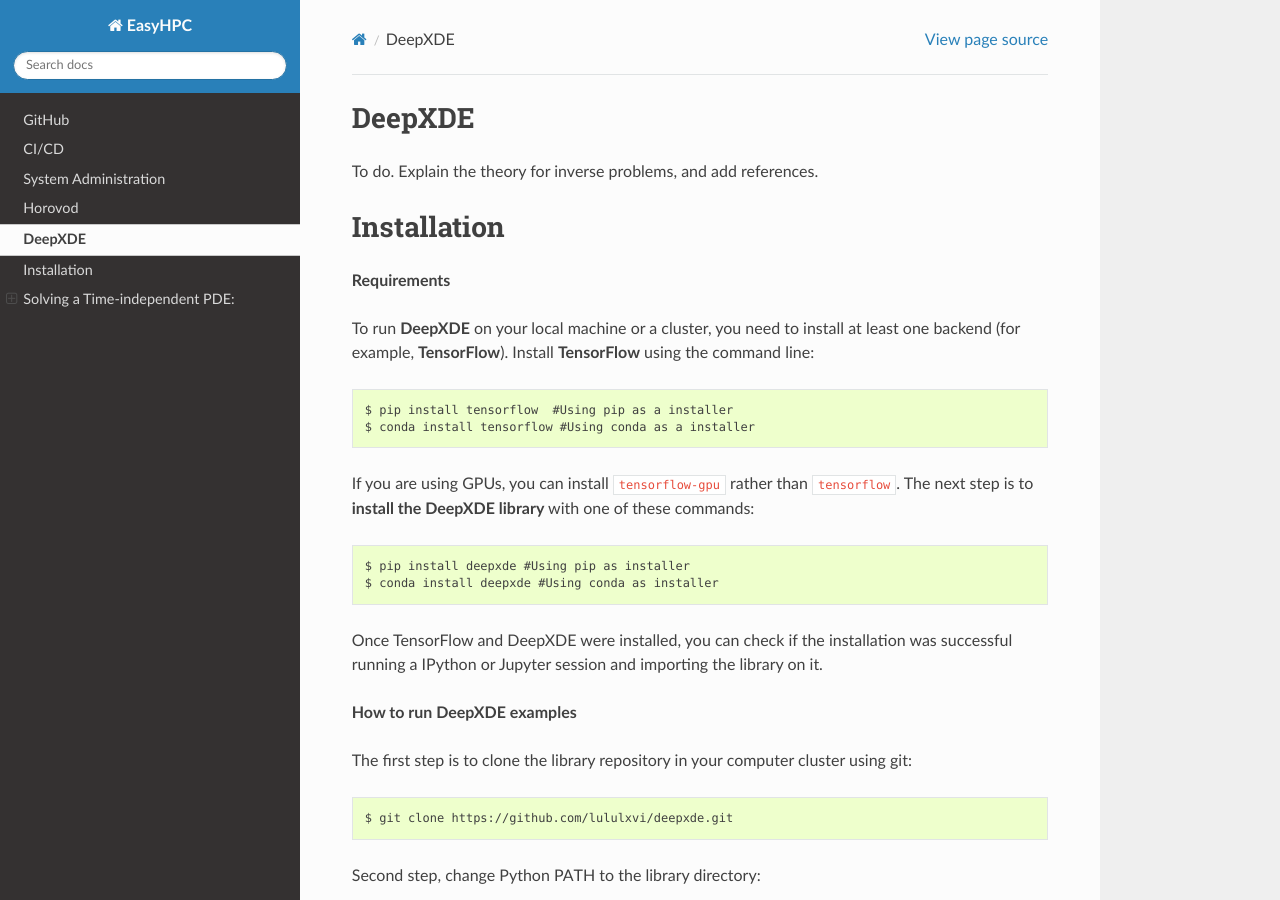
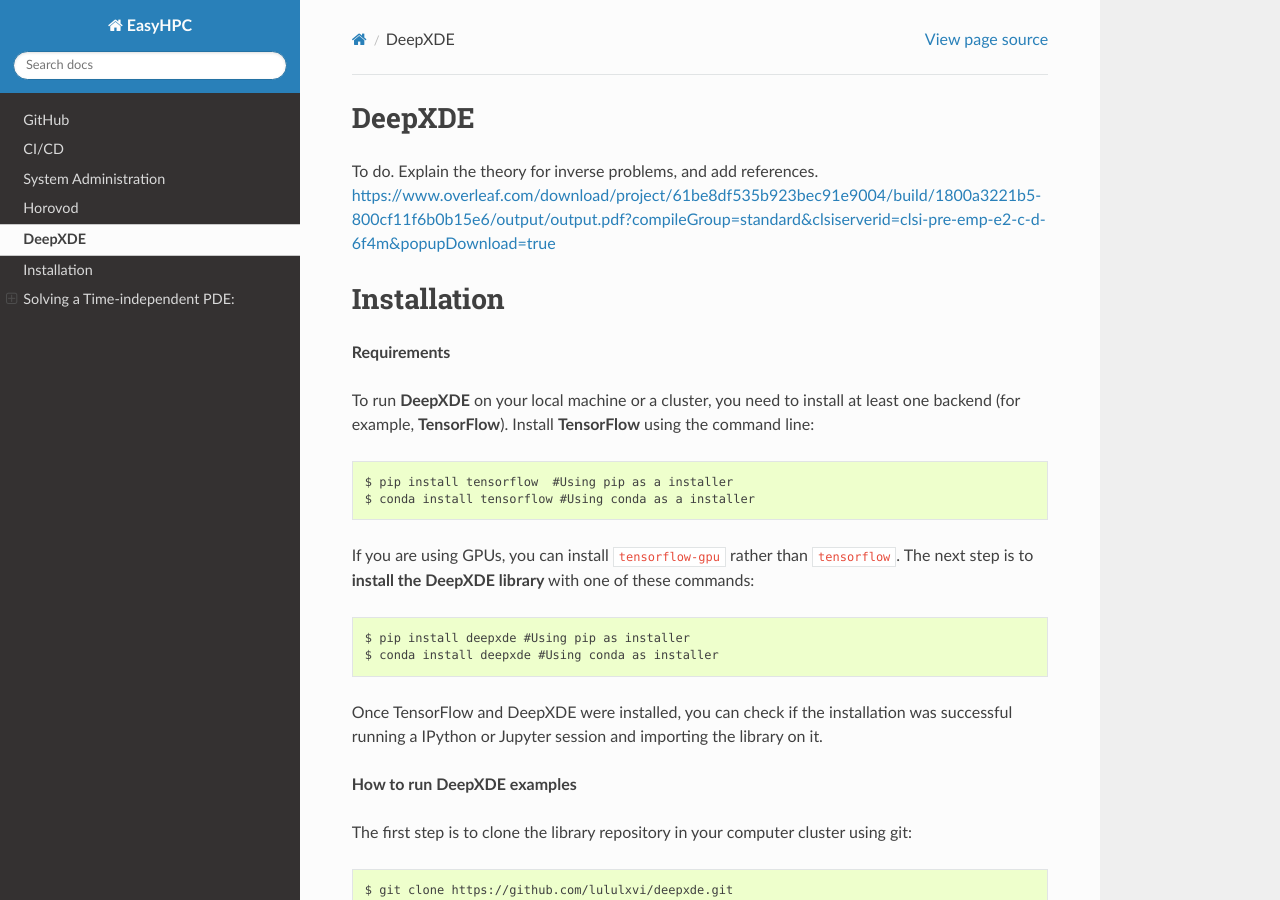
Before and after one commit to pescap/EasyHPC, a Sphinx documentation site: the page built from docs/source/deepxde.rst, in a window 1280 px wide and 900 px high. Built offline with Sphinx 7.4.7 and the Read the Docs theme 2.0.0, drawn with Linux system fonts in a browser that asks for light colours; some of the changed lines change nothing that is shown.

Commit message:
Añadido teoría de problemas inversos DEEPXDE

```diff
--- a/docs/source/deepxde.rst
+++ b/docs/source/deepxde.rst
@@ -3,6 +3,7 @@
 
 
 To do. Explain the theory for inverse problems, and add references.
+https://www.overleaf.com/download/project/61be8df535b923bec91e9004/build/1800a3221b5-800cf11f6b0b15e6/output/output.pdf?compileGroup=standard&clsiserverid=clsi-pre-emp-e2-c-d-6f4m&popupDownload=true
 
 
 Installation
```
